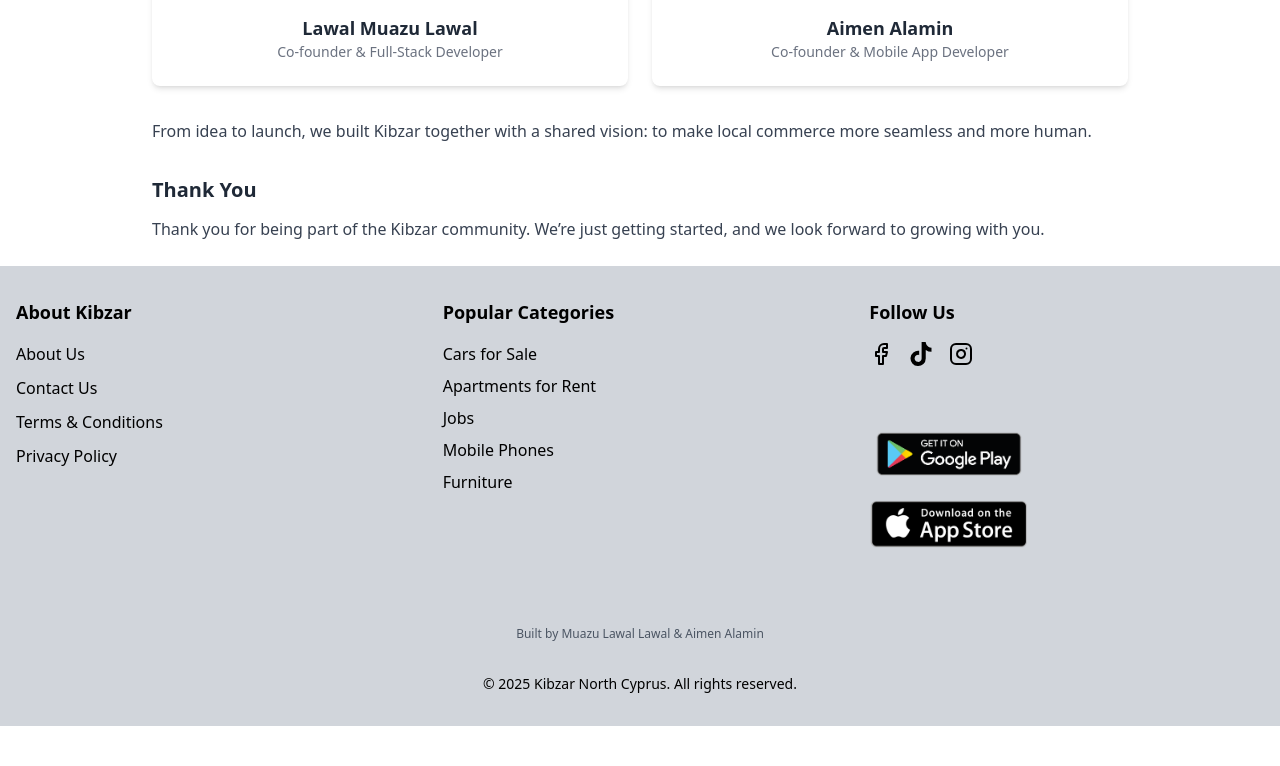
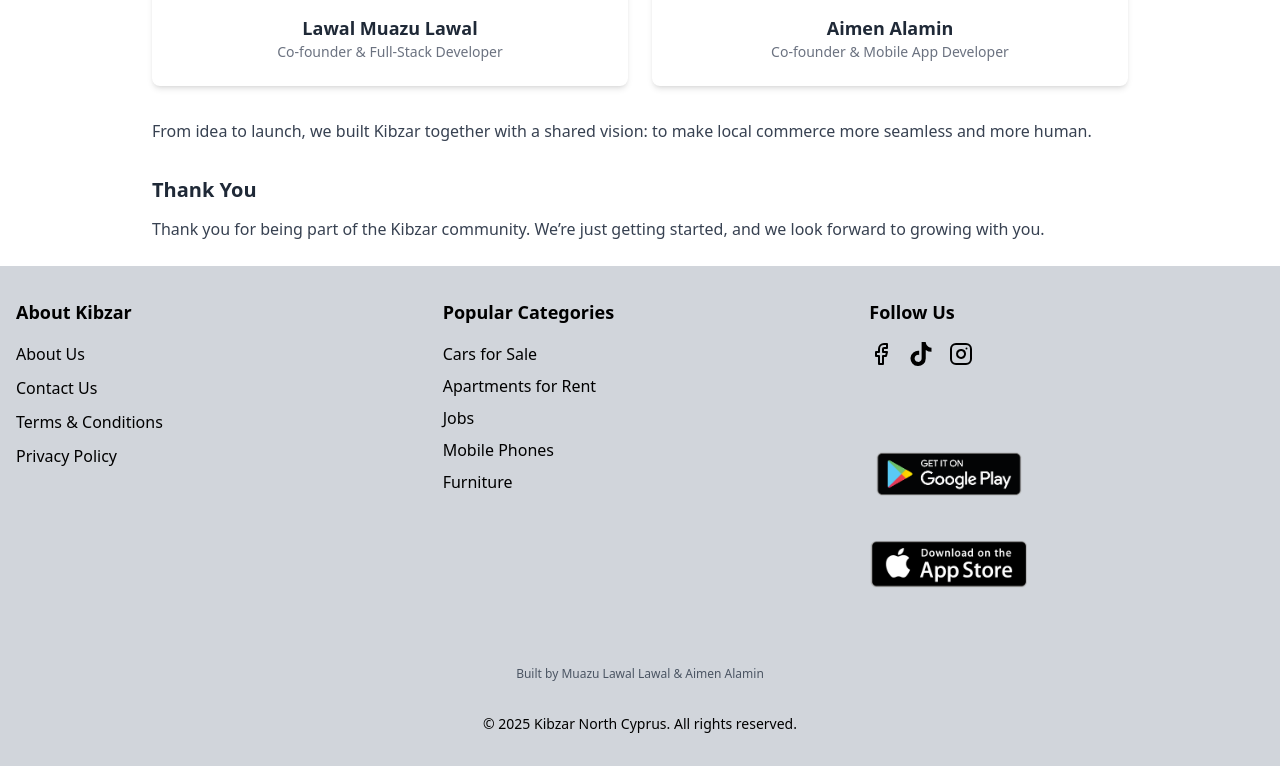
Before and after one commit to lawalmz/new-kibzar, a React (Create React App) app: page /AboutUs in a window 1280 px wide. Shown: the part 791-1557 px from the top of the page. Before the commit the page ends 1517 px from the top, so only its background shows below. Built offline with nearby package versions, Linux system fonts and the light colour scheme; no server answers.

Commit message:
added the qr for the andriod app,ios app store  and also some modification

```diff
--- a/src/component/Resuable/Footer.jsx
+++ b/src/component/Resuable/Footer.jsx
@@ -106,12 +106,12 @@
       className="focus:outline-none"
       style={{ padding: 0, border: "none", background: "none" }}
     >
-      <img src="/A.png" alt="Play Store" className="w-40 h-40" />
+      <img src="/A.png" alt="Play Store" className="w-40 h-30" style={{ marginTop: "20px" }} />
     </button>
   </div>
 
   {/* iOS Button */}
-  <div style={{ marginTop: "-50px" }}>
+  <div style={{ marginTop: "20px" }}>
     <button
       onClick={() =>
         window.open(
@@ -122,7 +122,7 @@
         className="focus:outline-none -mt-12"
       style={{ padding: 0, border: "none", background: "none" }}
     >
-      <img src="/I.png" alt="App Store" className="w-40 h-40" />
+      <img src="/I.png" alt="App Store" className="w-40 h-40" style={{ marginTop: "-50px" }} />
     </button>
   </div>
 </div>
```
Also changed, not shown: 2 other files (tests, documents, lock files or other folders).
